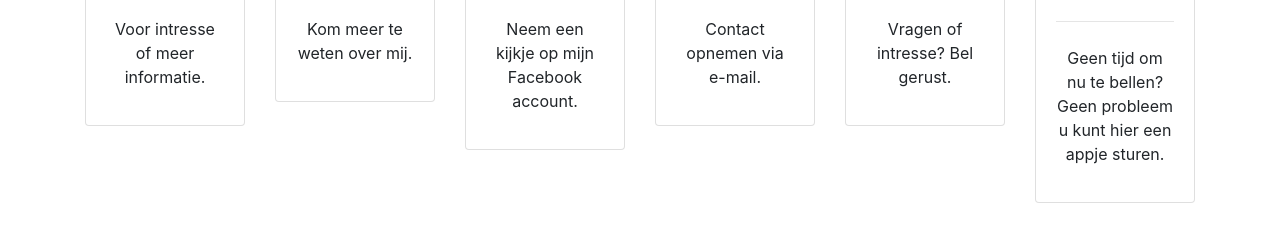
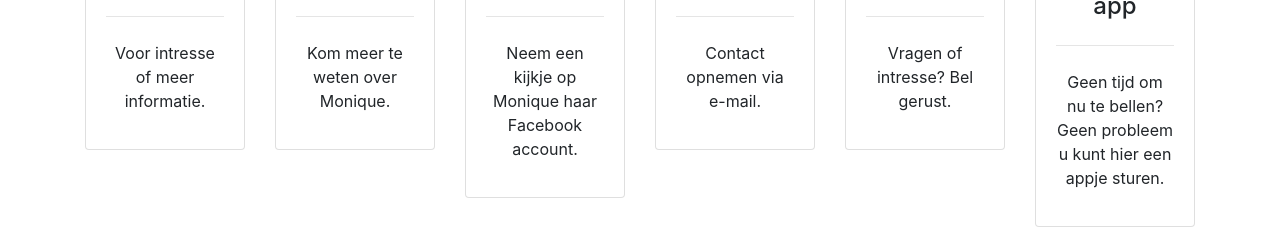
Before and after one commit to online-QR-code/Monique-Ooms, a plain HTML site: page index.html in a window 1280 px wide. Shown: the part 889-1131 px from the top of the page. Before the commit the page ends 1107 px from the top, so only its background shows below. Drawn offline with nearby package versions, Linux system fonts and the light colour scheme.

Commit message:
Update index.html

```diff
--- a/index.html
+++ b/index.html
@@ -24,7 +24,7 @@
               opdrachtgevers in uiteenlopende sectoren, van overheid tot bedrijfsleven.<br><br>
               Zo vergaarde zij een brede kennis over een groot aantal onderwerpen. Ze heeft een natuurlijke nieuwsgierigheid, kan zich goed inleven en snel schakelen en stelt precies de vragen die nodig zijn om tot de kern door te dringen. Met haar
               energie en gevatheid neemt ze je mee in een plezierige flow waarin alles kan ontstaan. <br><br>
-              Hier onder bevindt zicht mijn Website, socials en kunt u direct contact met mij opnemen.
+              Hier onder bevindt zich de Website van Monique, al haar socials en kunt u direct contact opnemen.
             </p>
           </div>
         </div>
@@ -64,7 +64,7 @@
               <h4 class="mb-4">Linked in</h4>
               <hr />
               <p class="dark-grey-text mt-4">
-                Kom meer te weten over mij.
+                Kom meer te weten over Monique.
               </p>
             </div>
           </div>
@@ -83,7 +83,7 @@
               <h4 class="mb-4">Facebook</h4>
               <hr />
               <p class="dark-grey-text mt-4">
-                Neem een kijkje op mijn Facebook account.
+                Neem een kijkje op Monique haar Facebook account.
               </p>
             </div>
           </div>
```
